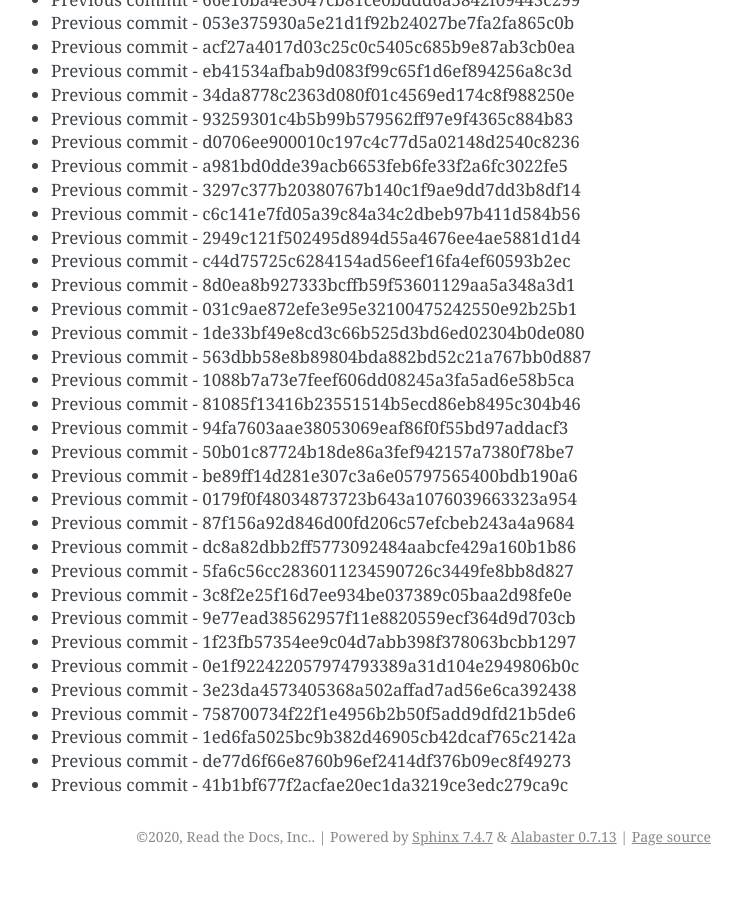
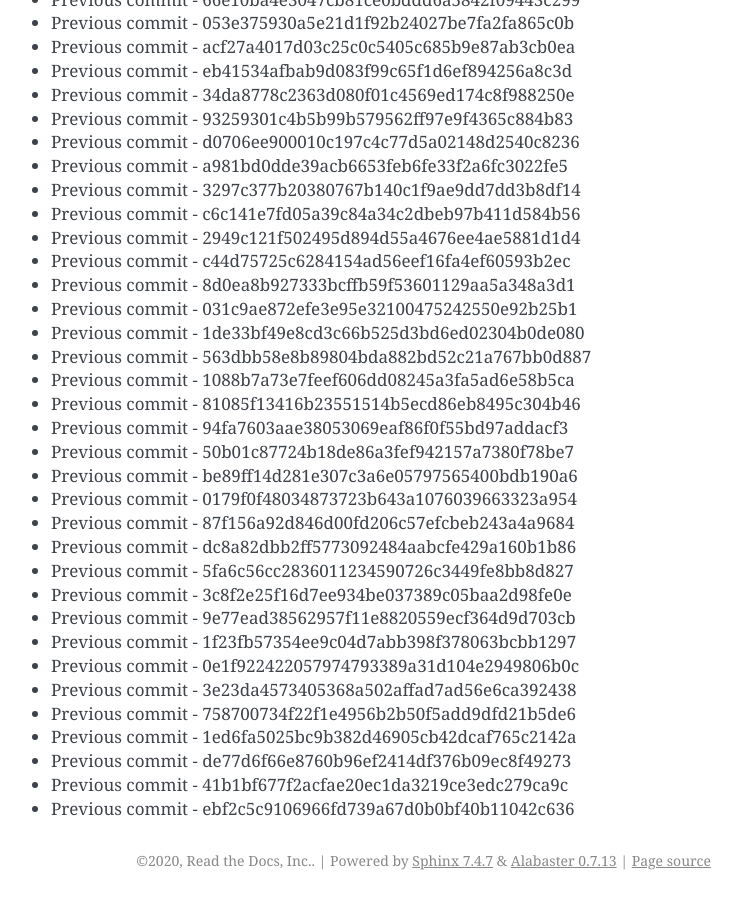
Before and after one commit to readthedocs/rtd-git-stresstest, a Sphinx documentation site: the page built from docs/updates.rst, in a window 1280 px wide and 900 px high, scrolled down 45632 px. Shown: the whole window, without its empty margins (399-1141 px from the left). Built offline with Sphinx 7.4.7, drawn with Linux system fonts in a browser that asks for light colours; before the commit the page ends 46508 px from its top, so only the background shows below that.

Commit message:
Generating commit from previous: ebf2c5c9106966fd739a67d0b0bf40b11042c636

```diff
--- a/docs/updates.rst
+++ b/docs/updates.rst
@@ -1949,3 +1949,4 @@ It can be tested for any performance characteristics.
 * Previous commit - 1ed6fa5025bc9b382d46905cb42dcaf765c2142a
 * Previous commit - de77d6f66e8760b96ef2414df376b09ec8f49273
 * Previous commit - 41b1bf677f2acfae20ec1da3219ce3edc279ca9c
+* Previous commit - ebf2c5c9106966fd739a67d0b0bf40b11042c636
```
